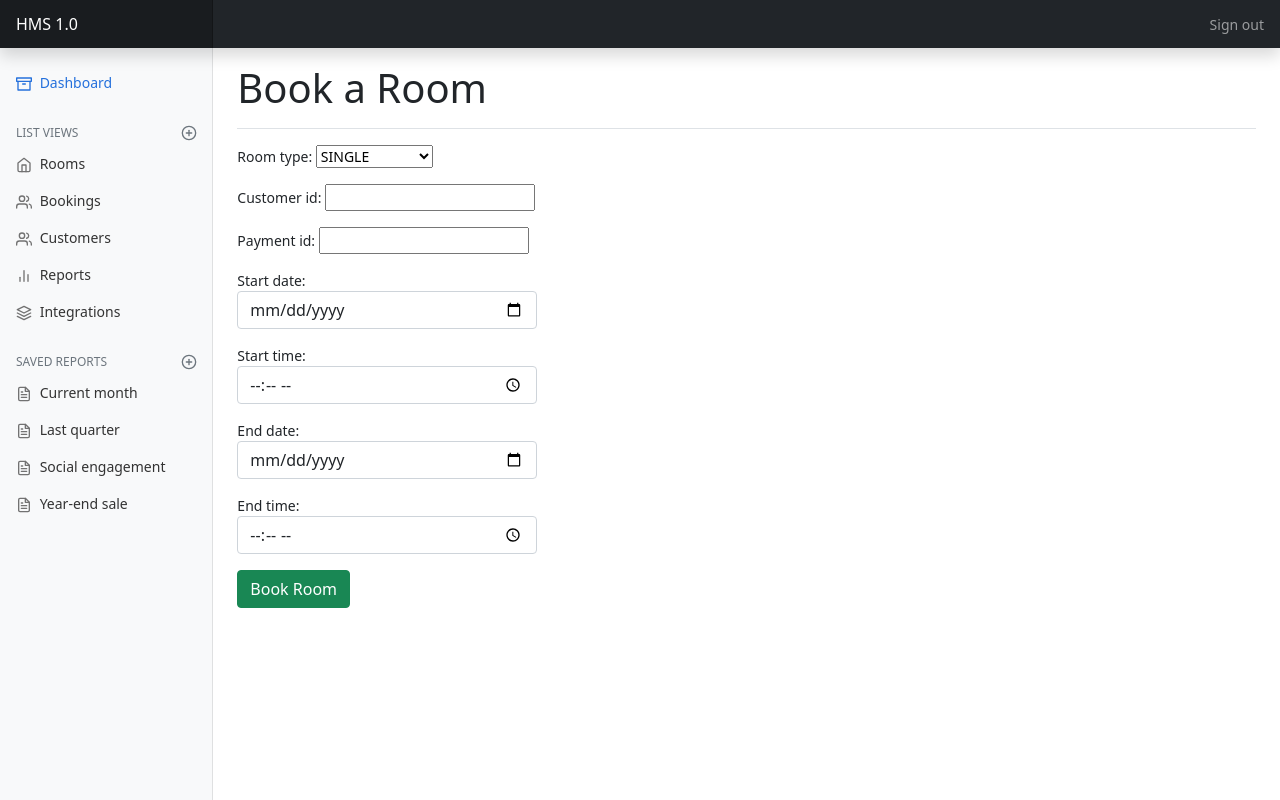
After one commit to omeatai/DJANGO-HOTEL-MANAGEMENT-SYSTEM-HMS, a Django app: page /book/ in a window 1280 px wide. The commit adds this page. Run offline with Django 4.2, Linux system fonts and the light colour scheme.

Commit message:
built models and forms
built models and forms

```diff
--- /dev/null
+++ b/hotel_project/hotel/forms.py
@@ -0,0 +1,36 @@
+from django import forms
+
+
+class DatePickerInput(forms.DateInput):
+    input_type = 'date'
+
+class TimePickerInput(forms.TimeInput):
+    input_type = 'time'
+
+class BookingForm(forms.Form):
+    widget_time = TimePickerInput(attrs={
+            'class': 'form-control datetimepicker-input',
+            'style': 'max-width: 300px',
+            'data-target': '#datetimepicker1'
+        })
+
+    widget_date = DatePickerInput(attrs={
+            'class': 'form-control datetimepicker-input',
+            'style': 'max-width: 300px',
+            'data-target': '#datetimepicker1'
+        })
+
+    ROOM_TYPES = (
+        ('SINGLE', 'SINGLE'),
+        ('DOUBLE', 'DOUBLE'),
+        ('KING', 'KING'),
+        ('VIP', 'VIP'),
+        ('PRESIDENTIAL', 'PRESIDENTIAL'),
+    )
+    room_type = forms.ChoiceField(choices=ROOM_TYPES, required=True)
+    customer_id = forms.IntegerField(required=True)
+    payment_id = forms.IntegerField(required=True)
+    start_date = forms.DateField(widget=widget_date, required=True)
+    start_time = forms.TimeField(widget=widget_time, required=True)
+    end_date = forms.DateField(widget=widget_date, required=True)
+    end_time = forms.TimeField(widget=widget_time, required=True)
--- a/hotel_project/hotel/templates/hotel/base.html
+++ b/hotel_project/hotel/templates/hotel/base.html
@@ -7,6 +7,7 @@
 
     {% block styles %}{% endblock styles %}
     <title>{% block title %}HMS{% endblock title %}</title>
+    <title>my page</title>
 
     </head>
     <body>
--- a/hotel_project/hotel/templates/hotel/base_dashboard.html
+++ b/hotel_project/hotel/templates/hotel/base_dashboard.html
@@ -1,16 +1,19 @@
 {% extends "hotel/base.html" %}
 {% load static %}
 
-{% block title %}HMS - Dashboard{% endblock title %}
 
 {% block styles %}
     <!-- Custom styles for this page -->
     <link href="{% static "hotel/dashboard.css" %}" rel="stylesheet" type="text/css">
 {% endblock styles %}
 
+{% block more_styles %}{% endblock more_styles %}
+
+{% block title %}HMS - Dashboard{% endblock title %}
+
 {% block content %}
 <header class="navbar navbar-dark sticky-top bg-dark flex-md-nowrap p-0 shadow">
-    <a class="navbar-brand col-md-3 col-lg-2 me-0 px-3" href="#">Company name</a>
+    <a class="navbar-brand col-md-3 col-lg-2 me-0 px-3" href="#">HMS 1.0</a>
     <button class="navbar-toggler position-absolute d-md-none collapsed" type="button" data-bs-toggle="collapse" data-bs-target="#sidebarMenu" aria-controls="sidebarMenu" aria-expanded="false" aria-label="Toggle navigation">
     <span class="navbar-toggler-icon"></span>
     </button>
@@ -27,25 +30,33 @@
             <div class="position-sticky pt-3">
                 <ul class="nav flex-column">
                     <li class="nav-item">
-                <a class="nav-link active" aria-current="page" href="#">
-                    <span data-feather="home"></span>
+                        <a class="nav-link active" aria-current="page" href="{% url "dashboard" %}">
+                            <span data-feather="archive"></span>
                             Dashboard
                         </a>
                     </li>
+                </ul>
+                <h6 class="sidebar-heading d-flex justify-content-between align-items-center px-3 mt-4 mb-1 text-muted">
+                    <span>List Views</span>
+                    <a class="link-secondary" href="#" aria-label="Add a new report">
+                    <span data-feather="plus-circle"></span>
+                    </a>
+                </h6>
+                <ul class="nav flex-column">
                     <li class="nav-item">
-                <a class="nav-link" href="#">
-                    <span data-feather="file"></span>
-                    Orders
+                        <a class="nav-link" href="{% url "room_lists" %}">
+                            <span data-feather="home"></span>
+                            Rooms
                         </a>
                     </li>
                     <li class="nav-item">
-                <a class="nav-link" href="#">
-                    <span data-feather="shopping-cart"></span>
-                    Products
+                        <a class="nav-link" href="{% url "booking_lists" %}">
+                            <span data-feather="users"></span>
+                            Bookings
                         </a>
                     </li>
                     <li class="nav-item">
-                <a class="nav-link" href="#">
+                        <a class="nav-link" href="{% url "customer_lists" %}">
                             <span data-feather="users"></span>
                             Customers
                         </a>
@@ -114,3 +125,4 @@
 <script src="https://cdn.jsdelivr.net/npm/chart.js@2.9.4/dist/Chart.min.js" integrity="sha384-zNy6FEbO50N+Cg5wap8IKA4M/ZnLJgzc6w2NqACZaK0u0FXfOWRRJOnQtpZun8ha" crossorigin="anonymous"></script>
 <script src="{% static "hotel/dashboard.js" %}"></script>
 {% endblock scripts %}
+{% block more_scripts %}{% endblock more_scripts %}
--- /dev/null
+++ b/hotel_project/hotel/templates/hotel/booking.html
@@ -0,0 +1,30 @@
+{% extends "hotel/base_dashboard.html" %}
+{% load static %}
+
+{% block heading %}
+    <h1>Book a Room</h1>
+{% endblock heading %}
+
+{% block more_styles %}
+<link href="https://cdn.jsdelivr.net/gh/Eonasdan/tempus-dominus@master/dist/css/tempus-dominus.css" rel="stylesheet" crossorigin="anonymous">
+{% endblock more_styles %}
+
+{% block main %}
+    <form action="" method="POST">
+        {{form.as_p}}
+        {% csrf_token %}
+        <button type="submit" class="btn btn-success">Book Room</button>
+    </form>
+{% endblock main %}
+
+{% block more_scripts %}
+<!-- Popperjs -->
+<script src="https://cdn.jsdelivr.net/npm/@popperjs/core@2.11.2/dist/umd/popper.min.js"
+    crossorigin="anonymous"></script>
+<!-- Tempus Dominus JavaScript -->
+<script src="https://cdn.jsdelivr.net/gh/Eonasdan/tempus-dominus@master/dist/js/tempus-dominus.js"
+    crossorigin="anonymous"></script>
+<script>
+    new tempusDominus.TempusDominus(document.getElementById('datetimepicker1'));
+</script>
+{% endblock more_scripts %}
--- a/hotel_project/hotel/urls.py
+++ b/hotel_project/hotel/urls.py
@@ -1,10 +1,15 @@
-from os import name
-from django.urls import path
+from django.urls import include, path
 from . import views
+
 
 urlpatterns = [
     path('', views.homepage, name='homepage'),
-    path('rooms/', views.room_lists, name='room_lists'),
+    path('rooms/', views.RoomList.as_view(), name='room_lists'),
+    path('bookings/', views.BookingList.as_view(), name='booking_lists'),
+    path('customers/', views.CustomerList.as_view(), name='customer_lists'),
+
+    path('book/', views.BookingView.as_view(), name='booking_view'),
+
     path('rooms/<uuid:room_id>/', views.single_room, name='single_room'),
     path('rooms/<uuid:room_id>/booking/', views.room_booking, name='room_booking'),
     path('rooms/<uuid:room_id>/booking/payment/', views.room_payment, name='room_payment'),
@@ -13,7 +18,8 @@ urlpatterns = [
     path('login/', views.admin_login, name='admin_login'),
     path('dashboard/', views.dashboard, name='dashboard'),
     path('admin/', views.admin_list, name='admin_list'),
-    path('admin/create/', views.show_admin, name='show_admin'),
+    path('admin/create/', views.admin_create, name='admin_create'),
+    path('admin/<uuid:staff_id>', views.show_admin, name='show_admin'),
     path('admin/<uuid:staff_id>/edit/', views.edit_admin, name='edit_admin'),
     path('admin/<uuid:staff_id>/delete/', views.delete_admin, name='delete_admin'),
     path('admin/logs/', views.logs, name='logs'),
--- a/hotel_project/hotel/views.py
+++ b/hotel_project/hotel/views.py
@@ -1,10 +1,63 @@
-from django.shortcuts import render
+from django.shortcuts import render, HttpResponse
+from django.views.generic import ListView, FormView
+from .models import User, Receptionist, Room, RoomStatus, RoomType, Booking, Payment, PaymentType, Reservation
+from .forms import BookingForm
+from datetime import datetime
+
+class Validate:
+    def check_availability(room, start_time, end_time):
+        check = []
+        booking_list = Reservation.objects.filter(room_id=room)
+        for booking in booking_list:
+            if booking.start_time > end_time or booking.end_time < start_time:
+                check.append(True)
+            else:
+                check.append(False)
+        return all(check)
+
+class RoomList(ListView):
+    model = Room
+
+class BookingList(ListView):
+    model = Booking
+
+class CustomerList(ListView):
+    model = User
+
+class BookingView(FormView):
+    form_class = BookingForm
+    template_name = 'hotel/booking.html'
+
+    def form_valid(self, form):
+        data = form.cleaned_data
+        room_type_id = RoomType.objects.filter(room_type=data['room_type'])
+        room_list = Room.objects.filter(room_type_id=data['room_type_id'])
+        if available_rooms := [room for room in room_list if Validate.check_availability(room, data['start_time'], data['end_time'])]:
+            return self.form_valid_2(available_rooms, data)
+        else:
+            return HttpResponse("All the rooms are booked for the room type!")
+
+    def form_valid_2(self, available_rooms, data):
+        room = available_rooms[0]
+        customer_id = User.objects.filter(id=data['customer_id']).first()
+        staff_id = self.request.user
+        payment_id = Payment.objects.filter(id=data['payment_id'])
+        start_date_data=datetime.combine(data['start_date'], data['start_time'])
+        end_date_data=datetime.combine(data['end_date'], data['end_time'])
+
+        booking = Booking.objects.create(
+            room_id = room,
+            customer_id = customer_id,
+            staff_id = staff_id,
+            payment_id = payment_id,
+            # instance = form.save(commit=False)
+            )
+        booking.save()
+        return HttpResponse(booking)
+
 
 def homepage(request):
     return render(request, 'hotel/home.html', {})
-
-def room_lists():
-    pass
 
 def single_room():
     pass
@@ -27,11 +80,11 @@ def admin_login(request):
 def dashboard(request):
     return render(request, 'hotel/dashboard.html', {})
 
-def admin_list():
-    pass
+def admin_list(request):
+    return render(request, 'hotel/admin_list.html', {})
 
-def admin_create():
-    pass
+def admin_create(request):
+    return render(request, 'hotel/admin_create.html', {})
 
 def show_admin():
     pass
--- a/hotel_project/hotel_project/settings.py
+++ b/hotel_project/hotel_project/settings.py
@@ -38,6 +38,10 @@ INSTALLED_APPS = [
     'django.contrib.messages',
     'django.contrib.staticfiles',
     'hotel.apps.HotelConfig',
+    # 'aa.apps.AaConfig',
+    # 'booking.apps.BookingConfig',
+    # 'payment.apps.PaymentConfig',
+    # 'logs.apps.LogsConfig',
 ]
 
 MIDDLEWARE = [
@@ -122,3 +126,5 @@ STATIC_URL = 'static/'
 # https://docs.djangoproject.com/en/4.0/ref/settings/#default-auto-field
 
 DEFAULT_AUTO_FIELD = 'django.db.models.BigAutoField'
+
+AUTH_USER_MODEL = 'hotel.user'
--- a/hotel_project/hotel_project/urls.py
+++ b/hotel_project/hotel_project/urls.py
@@ -1,22 +1,8 @@
-"""hotel_project URL Configuration
-
-The `urlpatterns` list routes URLs to views. For more information please see:
-    https://docs.djangoproject.com/en/4.0/topics/http/urls/
-Examples:
-Function views
-    1. Add an import:  from my_app import views
-    2. Add a URL to urlpatterns:  path('', views.home, name='home')
-Class-based views
-    1. Add an import:  from other_app.views import Home
-    2. Add a URL to urlpatterns:  path('', Home.as_view(), name='home')
-Including another URLconf
-    1. Import the include() function: from django.urls import include, path
-    2. Add a URL to urlpatterns:  path('blog/', include('blog.urls'))
-"""
 from django.contrib import admin
 from django.urls import include, path
 
+
 urlpatterns = [
-    path('admin/', admin.site.urls),
+    path('myadmin/', admin.site.urls),
     path('', include('hotel.urls')),
 ]
```
Also changed, not shown: hotel_project/hotel/models.py (+18 -17 lines), hotel_project/hotel/templates/hotel/admin_create.html (added, +10 -0 lines), hotel_project/hotel/templates/hotel/admin_list.html (added, +10 -0 lines), hotel_project/hotel/templates/hotel/booking_list.html (added, +33 -0 lines), hotel_project/hotel/templates/hotel/room_list.html (added, +33 -0 lines), hotel_project/db.sqlite3, hotel_project/hotel/migrations/0001_initial.py, hotel_project/hotel/migrations/0002_paymenttype_receptionist_user_alter_room_created_at_and_more.py (deleted), hotel_project/hotel/migrations/0003_rename_lastname_receptionist_last_name.py (deleted), hotel_project/hotel/migrations/0004_alter_receptionist_gender.py (deleted). Lines whose indentation alone changed are shown as unchanged.
